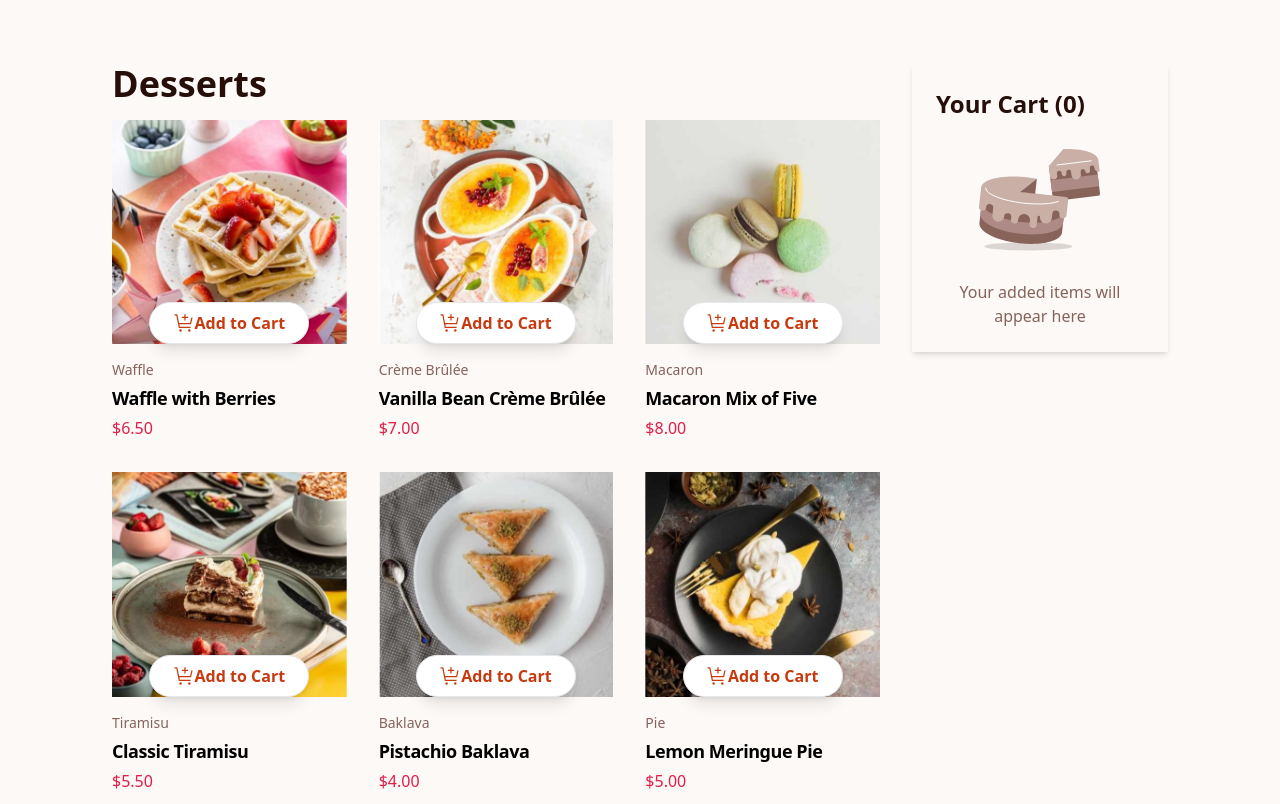
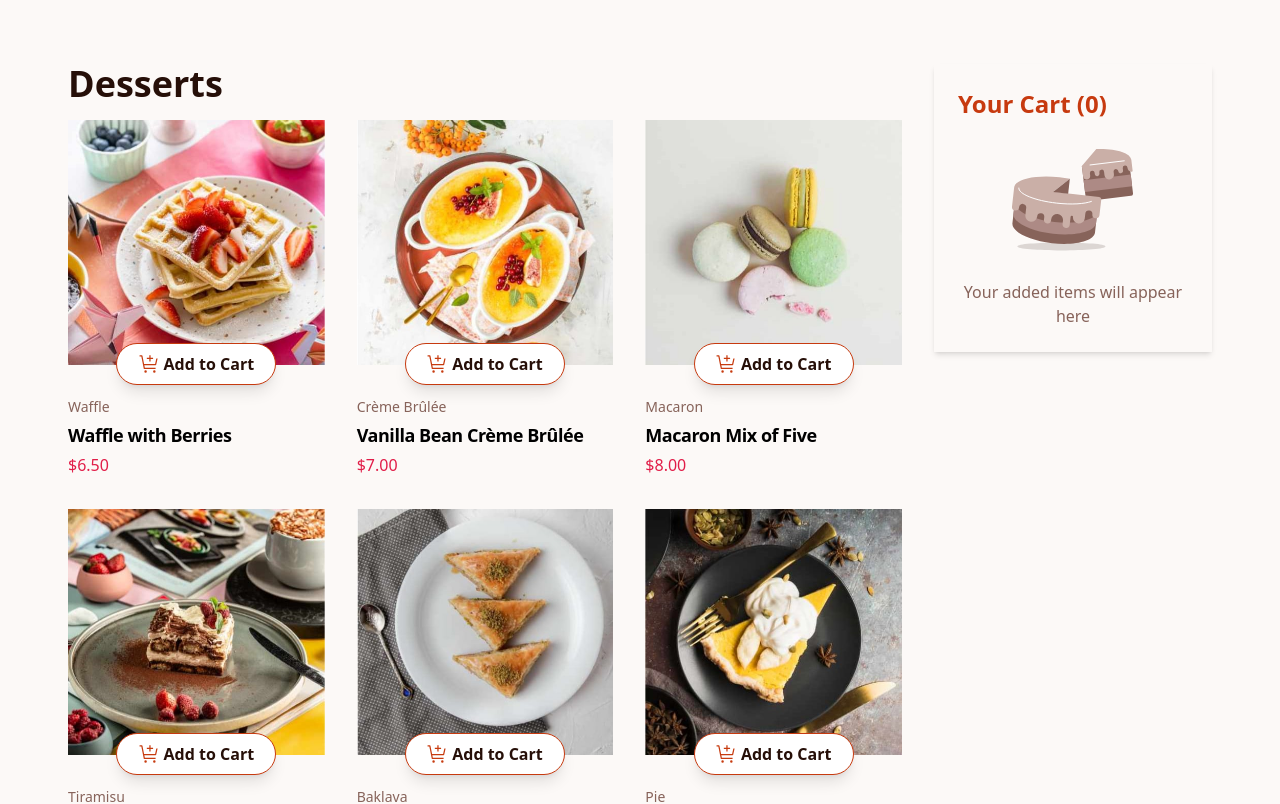
Before and after one commit to AliSherNadeem/Product-List-with-Cart-in-NEXT-JS, a Next.js app: page / in a window 1280 px wide. Shown: the top 804 px of the page. Built offline with nearby package versions, Linux system fonts and the light colour scheme.

Commit message:
fix button postion and cart and Product List design

```diff
--- a/components/Button.tsx
+++ b/components/Button.tsx
@@ -1,4 +1,4 @@
-"use client"; // Add this at the top of your file
+"use client";
 
 import CartIcon from "@/public/assets/icons/CartIcon";
 import DecrementIcon from "@/public/assets/icons/DecrementIcon";
@@ -29,33 +29,38 @@ const Button = ({ label }: ButtonProps) => {
   };
 
   const handleButtonClick = () => {
-    setShowControls(true);
-    setQuantity((prev) => (prev === 0 ? 1 : prev));
+    if (!showControls) {
+      setShowControls(true);
+      setQuantity(1);
+    } else {
+      setShowControls(false);
+      setQuantity(0);
+    }
   };
 
   return (
     <div className="flex items-center mt-4">
       {!showControls ? (
         <button
-          className="bg-white text-redCustom border border-cus py-2 px-4 rounded-full shadow-lg flex items-center justify-center w-40"
+          className="bg-white font-bold text-rose-900 border border-redCustom py-2 px-4 rounded-full shadow-lg flex items-center gap-1 justify-center w-40"
           onClick={handleButtonClick}
         >
-          <CartIcon className="mr-2" />
+          <CartIcon />
           {label}
         </button>
       ) : (
-        <div className="flex items-center bg-redCustom text-white py-2 rounded-full shadow-lg w-40 justify-center">
+        <div className="flex items-center justify-between bg-redCustom text-white py-2 rounded-full shadow-lg w-40">
           <button
             onClick={handleDecrement}
             disabled={quantity <= 0}
-            className="flex items-center justify-center w-6 h-6"
+            className="flex items-center justify-center w-6 h-6 ml-auto border border-white rounded-full"
           >
             <DecrementIcon className="text-white" />
           </button>
-          <span className="mx-4">{quantity > 0 ? quantity : 0}</span>
+          <span className="mx-8">{quantity}</span>
           <button
             onClick={handleIncrement}
-            className="flex items-center justify-center w-6 h-6"
+            className="flex items-center justify-center w-6 h-6 mr-auto  border border-white rounded-full"
           >
             <IncrementIcon className="text-white" />
           </button>
--- a/components/Card.tsx
+++ b/components/Card.tsx
@@ -14,22 +14,25 @@ interface Dish {
 
 const Card = ({ dish }: { dish: Dish }) => {
   return (
-    <div className="relative overflow-hidden">
-      <div className="relative">
+    <div className="relative">
+      <div className="relative rounded-lg">
         <Image
           src={dish.image.desktop}
           alt={dish.name}
           className="w-full h-auto rounded-lg"
-          width="200"
-          height="200"
+          width={200}
+          height={200}
         />
-        <div className="absolute font-bold inset-x-0 bottom-0 flex justify-center">
-          <Button label="Add to Cart" />
+
+        <div className="absolute inset-x-0 bottom-[-16px] flex justify-center">
+          <div className="transform translate-y-1">
+            <Button label="Add to Cart" />
+          </div>
         </div>
       </div>
 
-      <div className="mt-4">
-        <CardDescription className="text-rose-500 ">
+      <div className="mt-8">
+        <CardDescription className="text-rose-500">
           {dish.category}
         </CardDescription>
         <CardTitle className="text-lg font-semibold mt-1">
--- a/components/Cart.tsx
+++ b/components/Cart.tsx
@@ -4,7 +4,7 @@ import React from "react";
 const Cart = () => {
   return (
     <div className="bg-rose-50 p-6 rounded-lg shadow-md">
-      <h2 className="text-2xl font-bold mb-4 text-rose-900">Your Cart (0)</h2>
+      <h2 className="text-2xl font-bold mb-4 text-redCustom">Your Cart (0)</h2>
       <div className="flex justify-center items-center">
         <EmptyCartIllustration />
       </div>
--- a/components/ProductList.tsx
+++ b/components/ProductList.tsx
@@ -23,7 +23,7 @@ const ProductList = async () => {
   const data = await getDishes();
 
   return (
-    <div className="flex flex-col lg:flex-row lg:mx-auto lg:px-12">
+    <div className="flex flex-col lg:flex-row lg:mx-auto lg:px-1">
       <div className="lg:w-3/4">
         <h1 className="text-4xl font-bold mb-4 text-rose-900">Desserts</h1>
         <div className="grid grid-cols-1 md:grid-cols-2 lg:grid-cols-3 gap-8">
```
Also changed, not shown: public/assets/icons/CarbonNeutralIcon.tsx (added, +24 -0 lines), public/assets/icons/RemoveItemIcon.tsx (added, +20 -0 lines).
